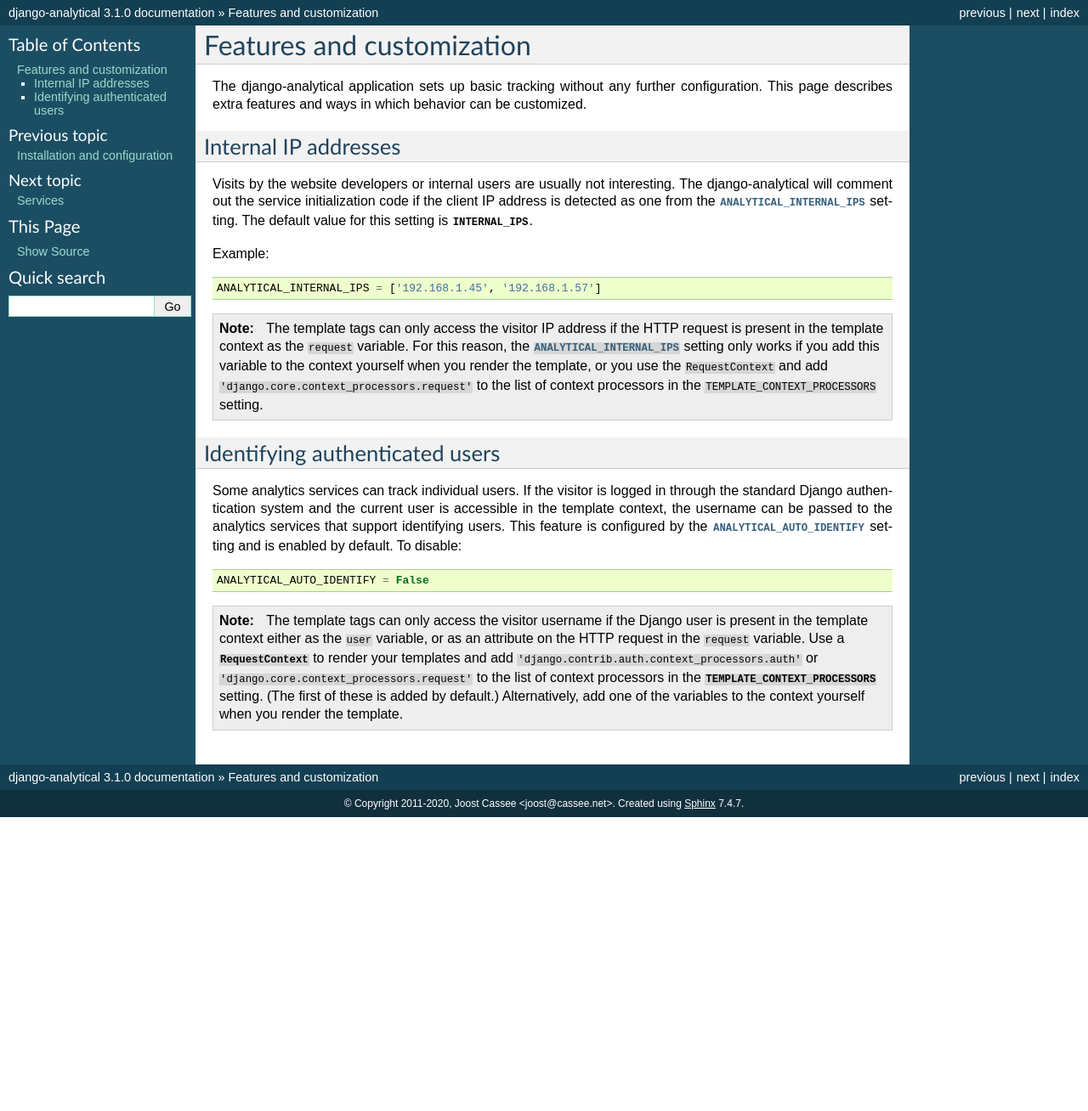
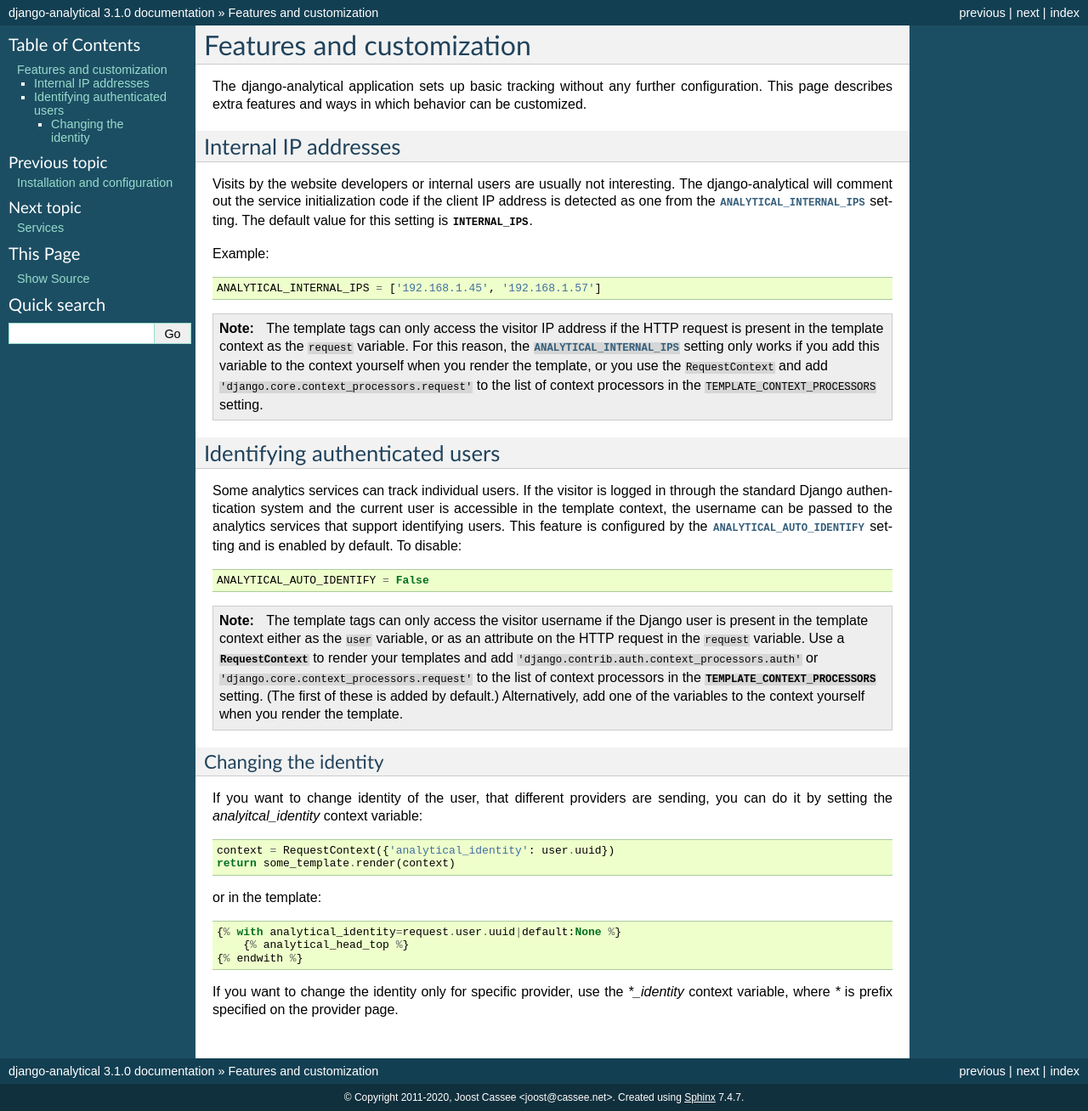
Before and after one commit to jazzband/django-analytical, a Sphinx documentation site: the page built from docs/features.rst, in a window 1280 px wide. Shown: the whole page at 85% size. Built offline with Sphinx 7.4.7, drawn with Linux system fonts in a browser that asks for light colours; before the commit the page ends 962 px from its top, so only the background shows below that.

Commit message:
add more information about overriding identity to documentation

```diff
--- a/docs/features.rst
+++ b/docs/features.rst
@@ -67,3 +67,24 @@
     setting.  (The first of these is added by default.)
     Alternatively, add one of the variables to the context yourself
     when you render the template.
+
+
+
+Changing the identity
+*********************
+
+If you want to change identity of the user, that different providers are
+sending, you can do it by setting the `analyitcal_identity` context variable::
+
+    context = RequestContext({'analytical_identity': user.uuid})
+    return some_template.render(context)
+
+or in the template::
+
+    {% with analytical_identity=request.user.uuid|default:None %}
+        {% analytical_head_top %}
+    {% endwith %}
+
+If you want to change the identity only for specific provider, use the
+`*_identity` context variable, where `*` is prefix specified on the provider
+page.
```
Also changed, not shown: docs/services/google_analytics_gtag.rst (+16 -0 lines).
